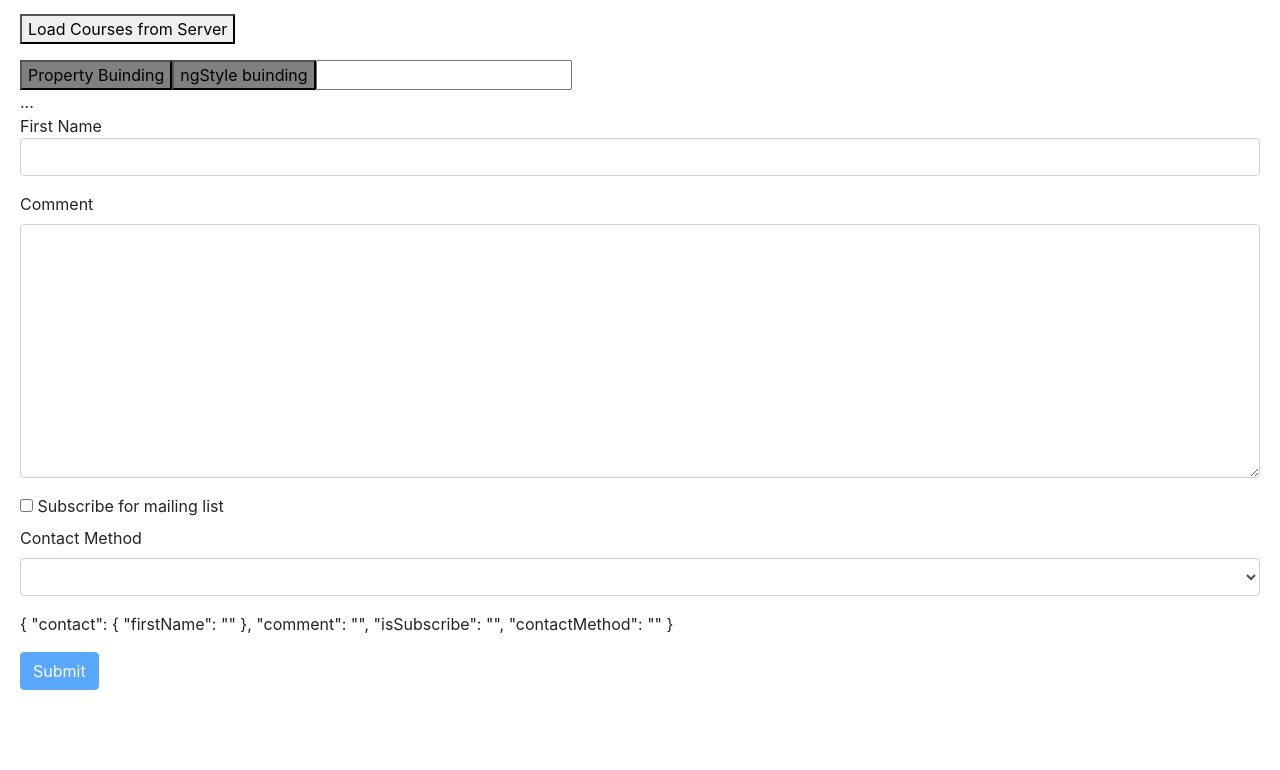
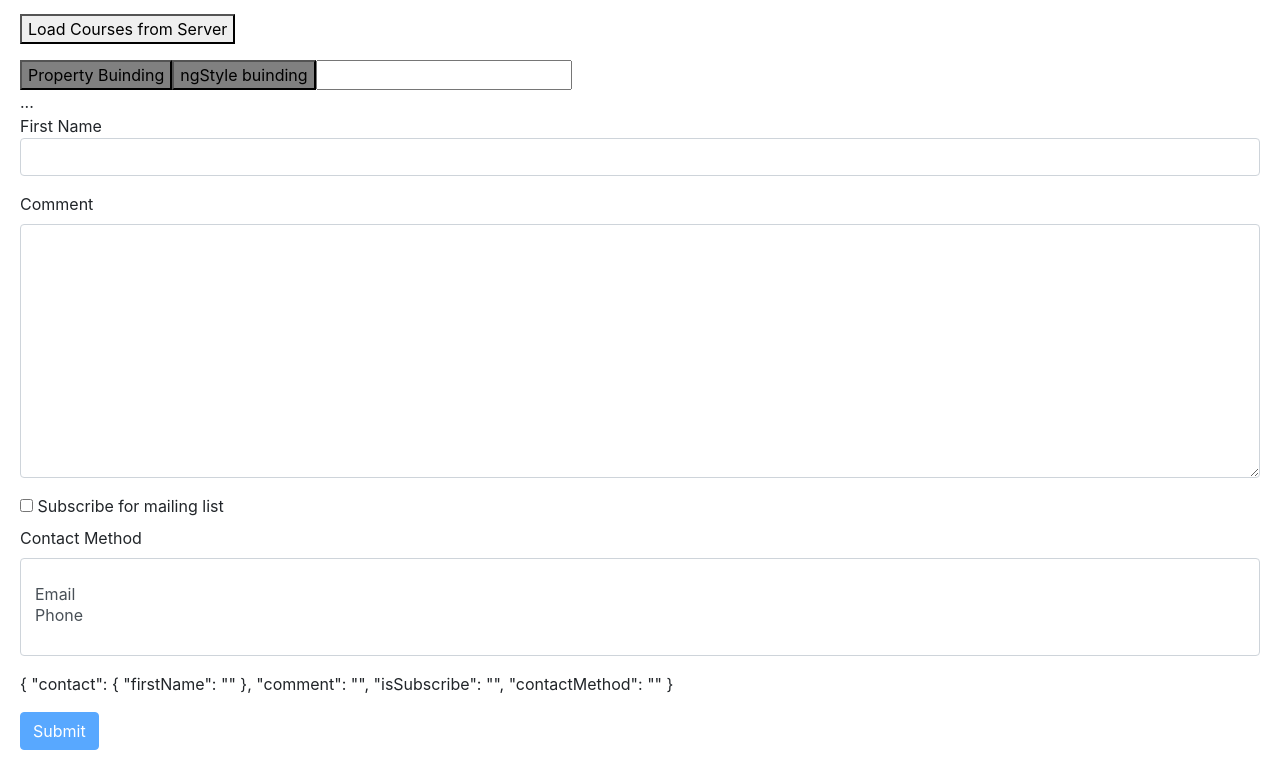
Before and after one commit to mdzobayer/angular-hello-world, an Angular app: page / in a window 1280 px wide. Shown: the part 1359-2129 px from the top of the page. Before the commit the page ends 2069 px from the top, so only its background shows below. Built offline with nearby package versions, Linux system fonts and the light colour scheme.

Commit message:
Allow multiple option select syntax with value buinding property

```diff
--- a/src/app/contact-form/contact-form.component.html
+++ b/src/app/contact-form/contact-form.component.html
@@ -43,9 +43,9 @@
     </div>
     <div class="form-group">
         <label for="contactMethod">Contact Method</label>
-        <select ngModel name="contactMethod" id="contactMethod" class="form-control">
+        <select multiple ngModel name="contactMethod" id="contactMethod" class="form-control">
             <option value=""></option>
-            <option *ngFor="let method of contactMethods" [ngValue]="method">{{method.name}}</option>
+            <option *ngFor="let method of contactMethods" [value]="method.id">{{method.name}}</option>
 
 
         </select>
```
